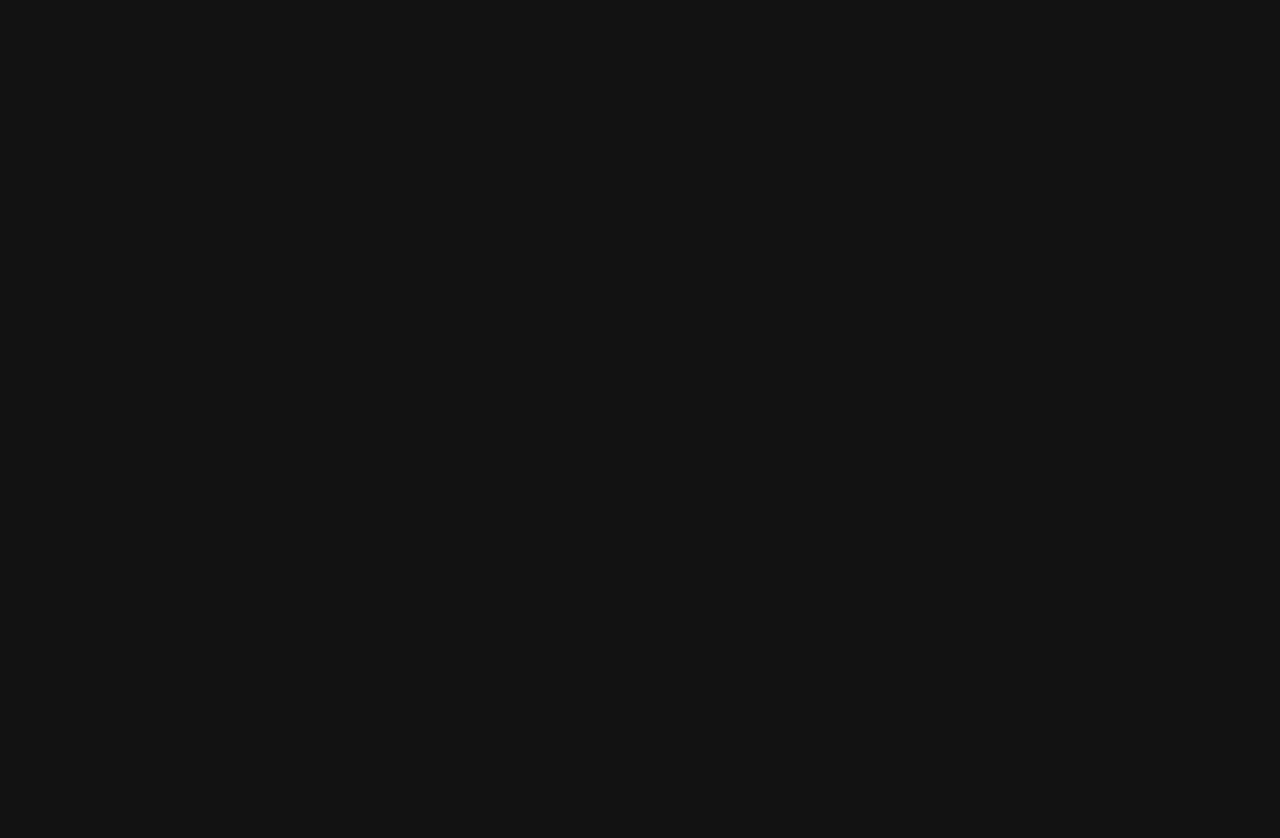
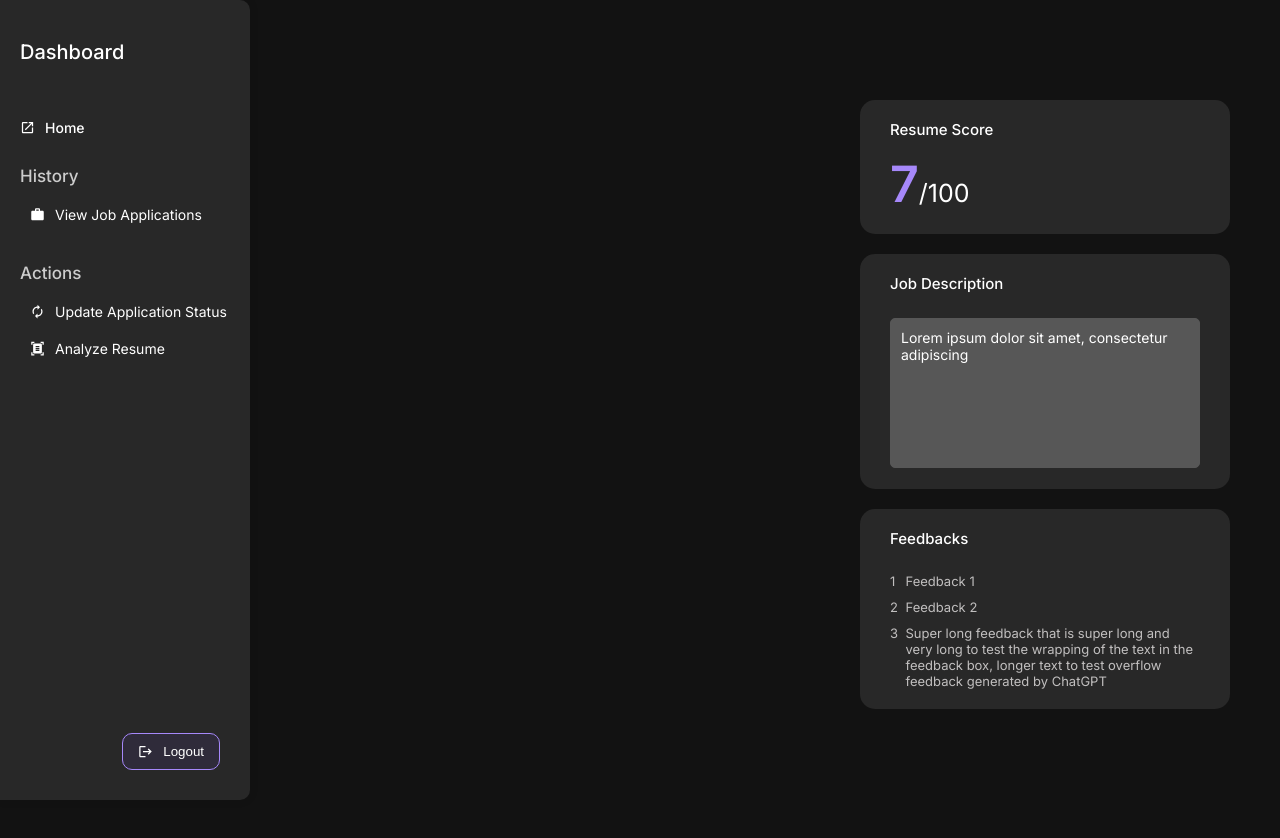
Before and after one commit to Neo-Zenith/sc4052-job-application-tracker, a React (Vite) app in the folder client/: page /resume/1 in a window 1280 px wide. Before the commit this address had no page. Shown: the top 838 px of the page. Before the commit the page ends 800 px from the top, so only its background shows below. Built offline with nearby package versions, Linux system fonts and the light colour scheme.

Commit message:
resume details page

```diff
--- a/client/src/App.jsx
+++ b/client/src/App.jsx
@@ -5,6 +5,7 @@ import SignupPage from "./pages/SignupPage";
 import { BrowserRouter as Router, Routes, Route } from "react-router-dom";
 import ApplicationsPage from "./pages/ApplicationsPage";
 import ResumePage from "./pages/ResumePage";
+import ResumeScorePage from "./pages/ResumeScorePage";
 
 function App() {
     return (
@@ -19,6 +20,7 @@ function App() {
                         element={<ApplicationsPage />}
                     />
                     <Route path="/upload-resume" element={<ResumePage />} />
+                    <Route path="resume/:id" element={<ResumeScorePage />} />
                 </Routes>
             </Router>
             <Toaster
--- a/client/src/pages/Page.css
+++ b/client/src/pages/Page.css
@@ -105,3 +105,18 @@
     outline: none;
     border-color: var(--color-primary-500);
 }
+
+.resume-score-title {
+    font: 500 1.5rem 'Inter';
+    color: white;
+}
+
+.resume-score {
+    font: 600 5rem 'Inter';
+    color: var(--color-primary-500);
+}
+
+.resume-score-scale {
+    font: 400 2.5rem 'Inter';
+    color: white;
+}
--- /dev/null
+++ b/client/src/pages/ResumeScorePage.jsx
@@ -0,0 +1,148 @@
+import Sidebar from "../sections/Sidebar/Sidebar";
+import resume from "../Resume-Lee Juin.pdf";
+import { useState } from "react";
+
+export default function ResumeScorePage() {
+    const [feedbacks, setFeedbacks] = useState([
+        "Feedback 1",
+        "Feedback 2",
+        "Super long feedback that is super long and very long to test the wrapping of the text in the feedback box, longer text to test overflow feedback generated by ChatGPT",
+    ]);
+    const [score, setScore] = useState(7);
+
+    return (
+        <>
+            <Sidebar />
+            <div className="content-wrapper">
+                <div
+                    style={{
+                        marginTop: "5rem",
+                        display: "flex",
+                        flexDirection: "row",
+                        columnGap: "2rem",
+                        padding: "5rem",
+                    }}
+                >
+                    <div style={{ flex: 0.3 }}>
+                        <iframe
+                            src={resume + "#zoom=page-width&#toolbar=0"}
+                            width="500"
+                            height="700"
+                            frameborder="0"
+                        />
+                    </div>
+                    <div
+                        style={{
+                            flex: 0.7,
+                            display: "flex",
+                            flexDirection: "column",
+                            rowGap: "2rem",
+                            paddingLeft: "4rem",
+                        }}
+                    >
+                        <div
+                            style={{
+                                display: "flex",
+                                flexDirection: "column",
+                                backgroundColor: "#282828",
+                                padding: "2rem 3rem",
+                                borderRadius: "1.5rem",
+                                rowGap: "1.5rem",
+                            }}
+                        >
+                            <span className="resume-score-title">
+                                Resume Score
+                            </span>
+                            <div>
+                                <span className="resume-score">{score}</span>
+                                <span className="resume-score-scale">/100</span>
+                            </div>
+                        </div>
+                        <div
+                            style={{
+                                display: "flex",
+                                flexDirection: "column",
+                                backgroundColor: "#282828",
+                                padding: "2rem 3rem",
+                                borderRadius: "1.5rem",
+                                rowGap: "1.5rem",
+                            }}
+                        >
+                            <span className="resume-score-title">
+                                Job Description
+                            </span>
+                            <div style={{ marginTop: "1rem" }}>
+                                <textarea
+                                    className="resume-page-textarea"
+                                    disabled={true}
+                                    style={{
+                                        width: "100%",
+                                        boxSizing: "border-box",
+                                    }}
+                                    value={
+                                        "Lorem ipsum dolor sit amet, consectetur adipiscing"
+                                    }
+                                />
+                            </div>
+                        </div>
+                        <div
+                            style={{
+                                display: "flex",
+                                flexDirection: "column",
+                                backgroundColor: "#282828",
+                                padding: "2rem 3rem",
+                                borderRadius: "1.5rem",
+                                rowGap: "1.5rem",
+                            }}
+                        >
+                            <span className="resume-score-title">
+                                Feedbacks
+                            </span>
+                            <div
+                                style={{
+                                    display: "flex",
+                                    flexDirection: "column",
+                                    rowGap: "1rem",
+                                    marginTop: "1rem",
+                                }}
+                            >
+                                {feedbacks.map((feedback, index) => {
+                                    return (
+                                        <div
+                                            key={index}
+                                            style={{
+                                                display: "flex",
+                                                flexDirection: "column",
+                                                rowGap: "1rem",
+                                                flexWrap: "wrap",
+                                            }}
+                                        >
+                                            <span
+                                                style={{
+                                                    color: "#c1bfbf",
+                                                    font: "400 1.3rem Inter",
+                                                    display: "flex",
+                                                }}
+                                            >
+                                                <span
+                                                    style={{
+                                                        flex: 0.05,
+                                                    }}
+                                                >
+                                                    {index + 1}
+                                                </span>
+                                                <span style={{ flex: 0.95 }}>
+                                                    {feedback}
+                                                </span>
+                                            </span>
+                                        </div>
+                                    );
+                                })}
+                            </div>
+                        </div>
+                    </div>
+                </div>
+            </div>
+        </>
+    );
+}
--- a/client/src/sections/OverviewCards/OverviewCards.jsx
+++ b/client/src/sections/OverviewCards/OverviewCards.jsx
@@ -2,7 +2,7 @@ import StandardCard from "../../components/cards/StandardCard";
 import "./OverviewCards.css";
 import ArticleIcon from "@mui/icons-material/Article";
 import StarIcon from "@mui/icons-material/Star";
-import ApartmentIcon from "@mui/icons-material/Apartment";
+import PercentIcon from "@mui/icons-material/Percent";
 
 function OverviewCards() {
     return (
@@ -16,7 +16,7 @@ function OverviewCards() {
                 <StandardCard
                     title={"Latest Resume Score"}
                     subtitle={"98%"}
-                    icon={<ApartmentIcon />}
+                    icon={<PercentIcon />}
                 />
                 <StandardCard
                     title={"Hit back Ratio"}
```
Also changed, not shown: 1 other file (tests, documents, lock files or other folders).
